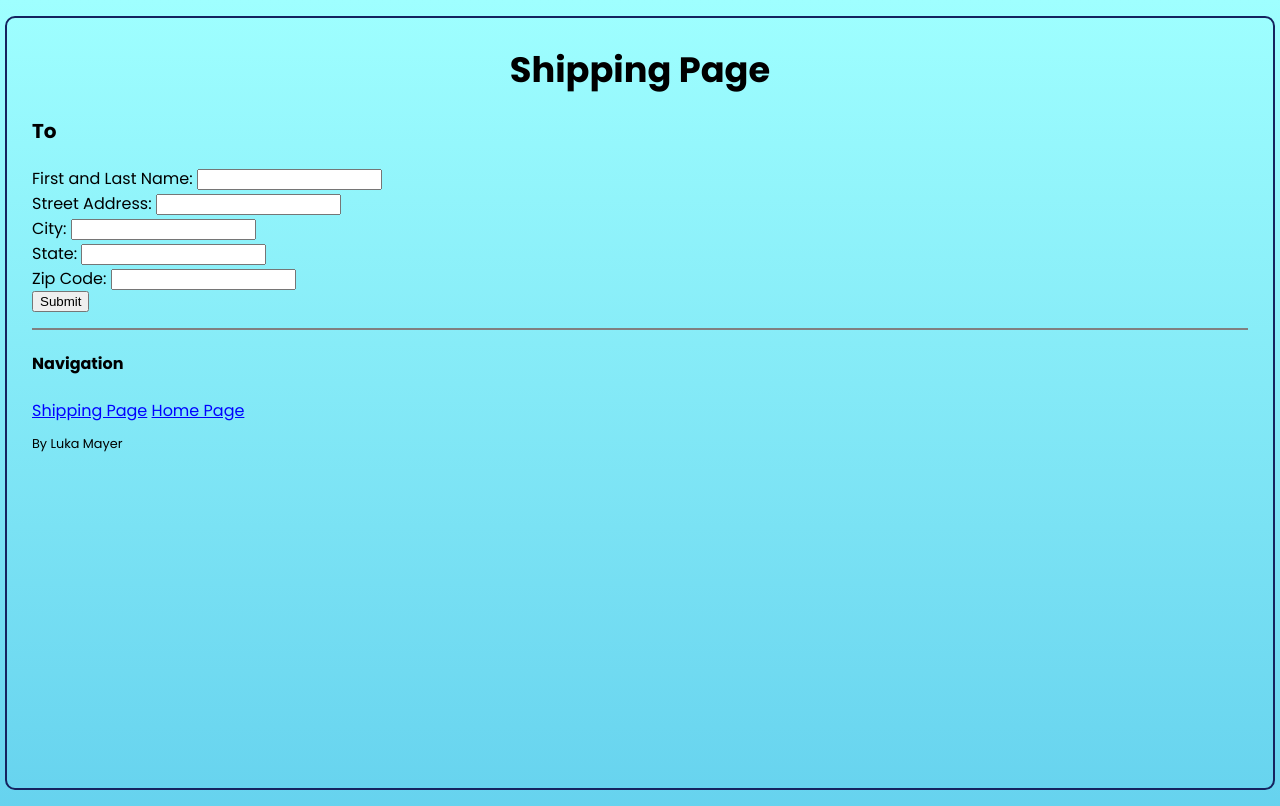
After one commit to LMNJIT/IT202-ldm29-Project, a PHP site: page /LMNJIT/shipping_page.html in a window 1280 px wide. The commit adds this page. Run offline with PHP 8.4, Linux system fonts and the light colour scheme.

Commit message:
Started shipping page

```diff
--- a/lukas_tech_shop.css
+++ b/lukas_tech_shop.css
@@ -1,20 +1,15 @@
 body {
     border: 2px solid rgb(21, 35, 95);
-    border-radius: 25px;
+    border-radius: 10px;
     /* box-shadow: 5px 5px 0 0; */
-    margin: 5em auto;
+    margin: 1em auto;
     padding: 25px;
-    background: whitesmoke;
-    width: 90%;
-    height: 77%;
+    width: 95%;
+    height: 90%;
 }
 
 p, h1, h2, h3, body {
-    font-family:'Franklin Gothic Medium', 'Arial Narrow', Arial, sans-serif;
-}
-
-header img {
-    float: left;
+    font-family:'Poppins','Arial Narrow', Arial, sans-serif, 'Franklin Gothic Medium';
 }
 
 header h1 {
@@ -27,6 +22,7 @@ header h1 {
 header h2 {
     text-align: center;
     font-style: italic;
+    border-bottom: 2px solid gray;
 }
 
 footer {
@@ -34,7 +30,6 @@ footer {
     border-top: 2px solid gray;
     padding-top: auto;
 }
-
 
 h3 {
     font-size: 125%;
@@ -69,9 +64,15 @@ a:active {
 
 /* Visited */
 a:visited {
-    color: darkgray;
+    color: rgba(37, 37, 37, 0.767);
 }
 
 html {
-    background-image: linear-gradient(to bottom, lightslategray 0%, rgba(100, 210, 238, 0.986));
+    background-image: linear-gradient(to bottom, rgb(159, 255, 255) 0%, rgba(100, 210, 238, 0.986));
 }
+
+img {
+    margin-left: 5em;
+    padding-top: 2em;
+    float: center;
+}
--- /dev/null
+++ b/shipping_page.html
@@ -0,0 +1,44 @@
+<html>
+<head>
+    <title>Shipping Page</title>
+        <link rel="stylesheet" href="lukas_tech_shop.css"/>
+        </head>
+        <header>
+            <h1>Shipping Page</h1>
+        </header>
+        <body>
+            <h3>To</h3>
+            <!-- https://www.w3schools.com/html/html_form_input_types.asp -->
+            <form action="shipping_page.php" method = "post">
+                <label>First and Last Name: </label>
+                <input type="text" name="name"/>
+                <br>
+                <label>Street Address: </label>
+                <input type="text" name="street_address"/>
+                <br>
+                <label>City: </label>
+                <input type="text" name="city"/>
+                <br>
+                <label>State: </label>
+                <input type="text" name="state"/>
+                <br>
+                <label>Zip Code: </label>
+                <input type="number" name="zip_code"/>
+                <br>
+                <input type="submit" name="submit"/>
+                <br>
+        </body>
+        <footer>
+        <h4> Navigation </h4>
+        <nav>
+            <a href="http://localhost/LMNJIT/git/IT202-ldm29-Project/shipping_page.php">Shipping Page</a>
+            <a href="http://localhost/LMNJIT/git/IT202-ldm29-Project/home_page.php">Home Page</a>
+        </nav>
+            <p>By Luka Mayer</p>
+        </footer>
+
+         <!-- Poppins Font from https://fonts.google.com/selection/embed -->
+         <link rel="preconnect" href="https://fonts.googleapis.com">
+         <link rel="preconnect" href="https://fonts.gstatic.com" crossorigin>
+         <link href="https://fonts.googleapis.com/css2?family=Poppins:ital,wght@0,100;0,200;0,300;0,400;0,500;0,600;0,700;0,800;0,900;1,100;1,200;1,300;1,400;1,500;1,600;1,700;1,800;1,900&display=swap" rel="stylesheet">
+</html>
```
Also changed, not shown: home_page.php (+17 -12 lines), shipping_page.php (+2 -15 lines).
